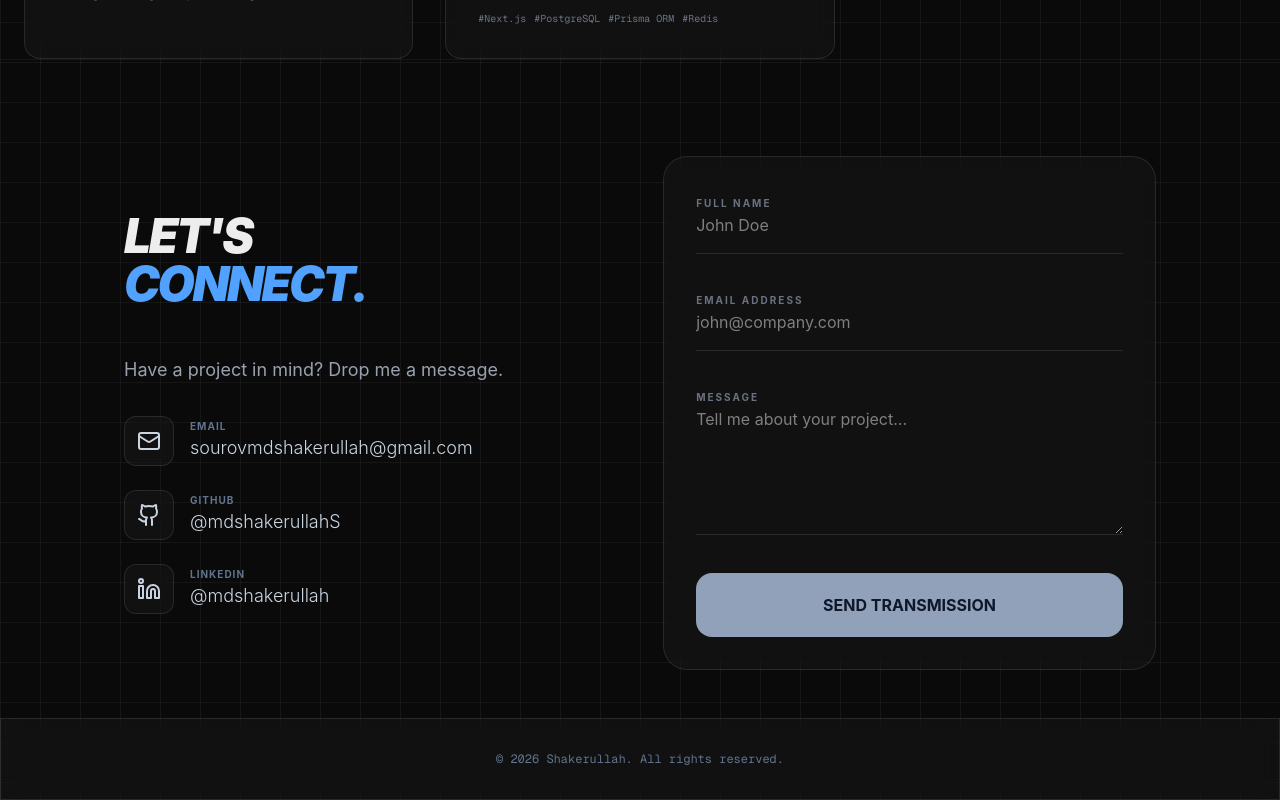
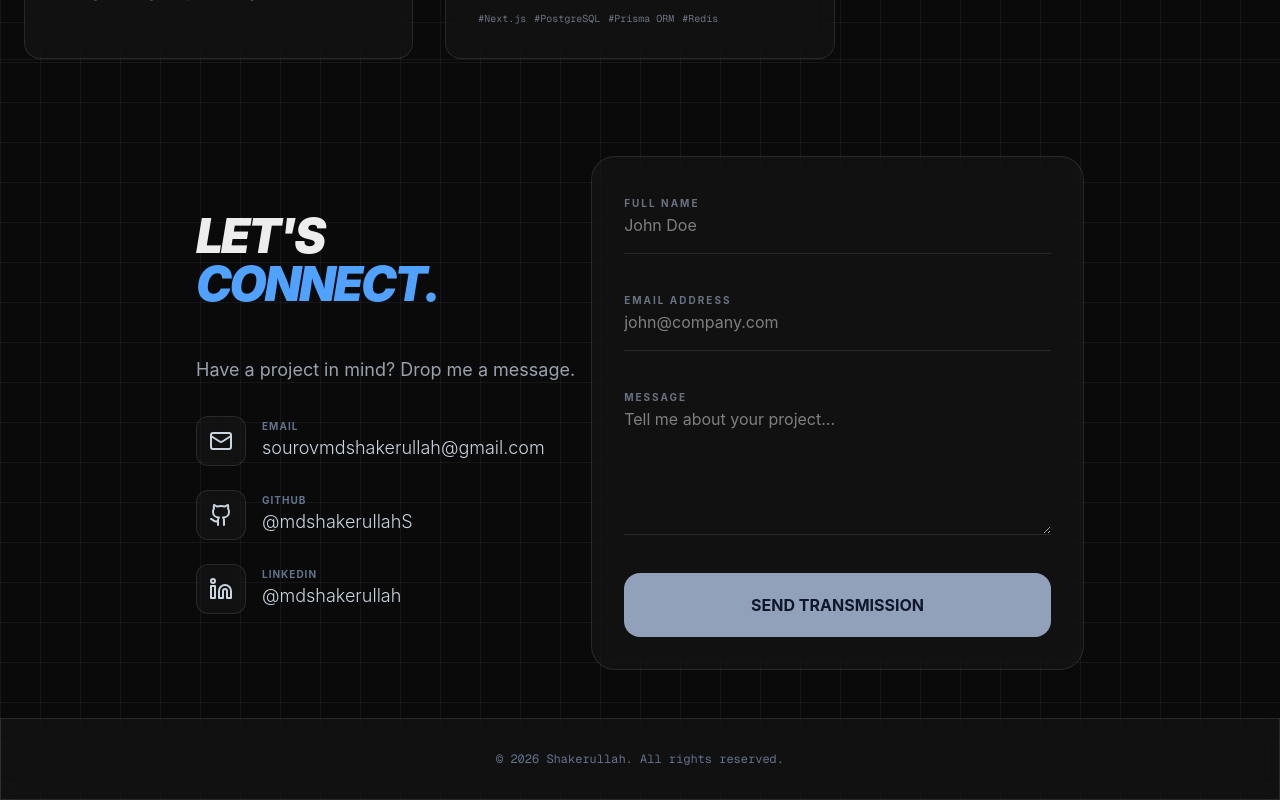
Before and after one commit to mdshakerullahS/Portfolio, a Next.js app: page / in a window 1280 px wide. Shown: the part 2538-3338 px from the top of the page. Built offline with nearby package versions, Linux system fonts and the light colour scheme; no server answers.

Commit message:
update: decrease gap between containers in md screen size

```diff
--- a/src/components/Contact.tsx
+++ b/src/components/Contact.tsx
@@ -7,7 +7,7 @@
   return (
     <section id="contact" className="pt-24 border-t border-white/5">
       <div className="container mx-auto px-6 ">
-        <div className="flex flex-col md:flex-row gap-12 md:gap-40 items-center justify-center">
+        <div className="flex flex-col md:flex-row gap-12 md:gap-4 lg:40 items-center justify-center">
           <div>
             <h2 className="text-2xl md:text-5xl text-center md:text-left font-black italic mb-12 tracking-tighter leading-none">
               LET'S <span className="md:block text-blue-400">CONNECT.</span>
```
